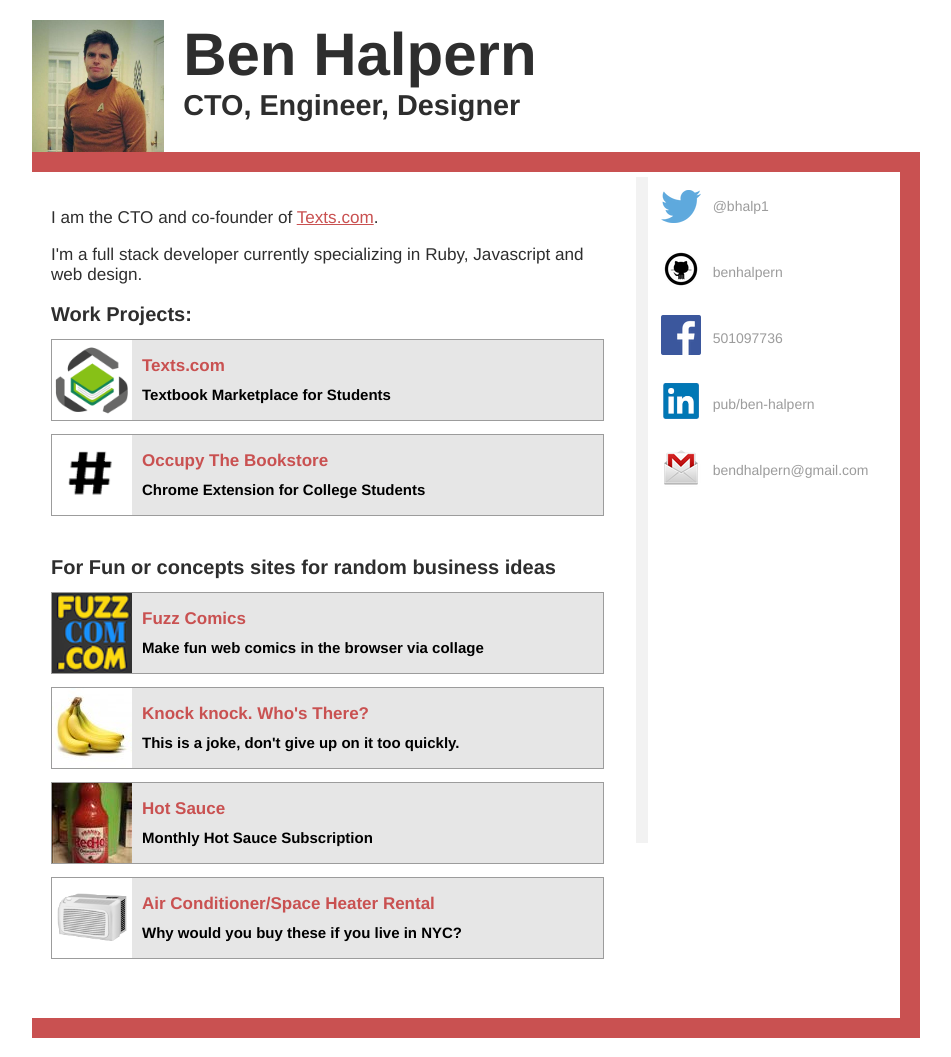
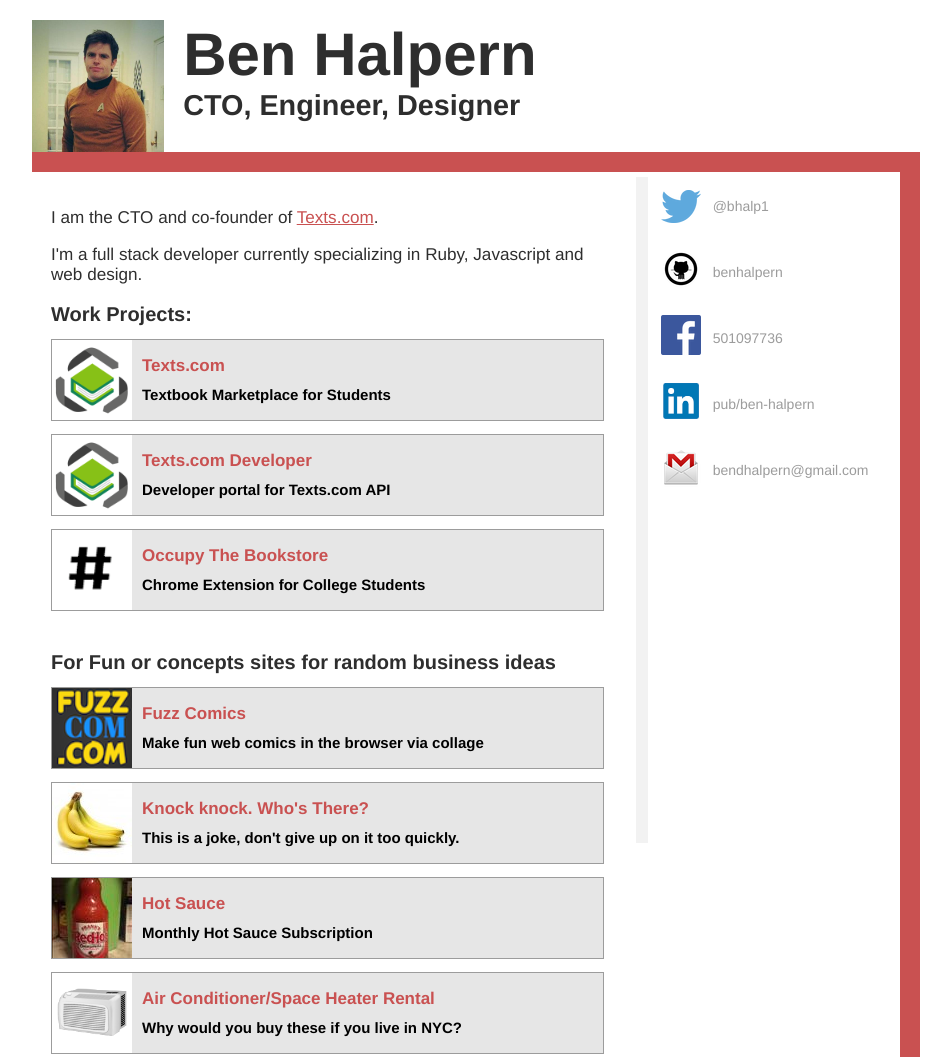
Before and after one commit to benhalpern/benhalpern.github.io, a plain HTML site: page index.html in a window 1280 px wide. Shown: the top 1057 px of the page, without its empty margins (164-1115 px from the left). Drawn offline with Linux system fonts and the light colour scheme.

Commit message:
added dev.texts.com

```diff
--- a/index.html
+++ b/index.html
@@ -33,6 +33,13 @@
             <div class="stuff-icon"><img src="./images/texts-logo.png"></div>
             <h2>Texts.com</h2>
             <h3>Textbook Marketplace for Students</h3>
+          </div>
+        </a>
+        <a class="stufflink" href="http://dev.texts.com">
+          <div class="thing">
+            <div class="stuff-icon"><img src="./images/texts-logo.png"></div>
+            <h2>Texts.com Developer</h2>
+            <h3>Developer portal for Texts.com API</h3>
           </div>
         </a>
         <a class="stufflink" href="http://occupythebookstore.com">
```
